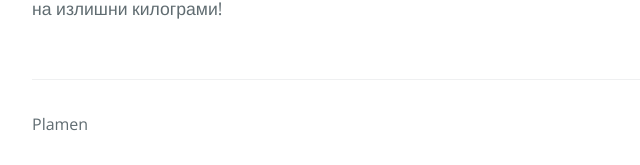
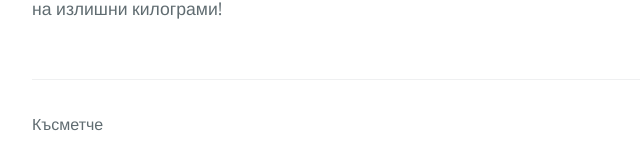
Before and after one commit to kysmet4e/kusmet, a plain HTML site: page index.html in a window 1280 px wide. Shown: the part 2534-2699 px from the top of the page, 192-832 px from the left. Drawn offline with nearby package versions, Linux system fonts and the light colour scheme.

Commit message:
Update index.html

```diff
--- a/index.html
+++ b/index.html
@@ -30,7 +30,7 @@
 
 
       <footer class="site-footer">
-Plamen
+Късметче
        </footer>
 
     </section>
```
